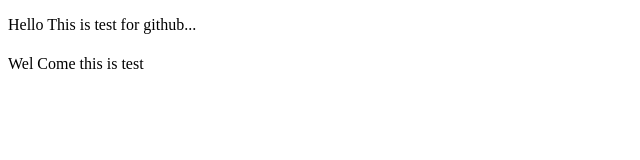
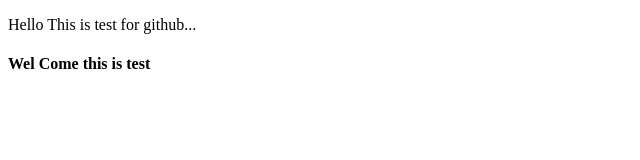
Before and after one commit to kcbikram/Php-code-1, a plain HTML site: page index.html in a window 1280 px wide. Shown: the full height of the page, 0-640 px from the left. Drawn offline with Linux system fonts and the light colour scheme.

Commit message:
Update index.html

```diff
--- a/index.html
+++ b/index.html
@@ -6,7 +6,7 @@
 </head>
 <body>
 <p>Hello This is test for github...
-<h4></h1>Wel Come this is test </h4>
+<h4>Wel Come this is test </h4>
 
 </p>
 </body>
```
